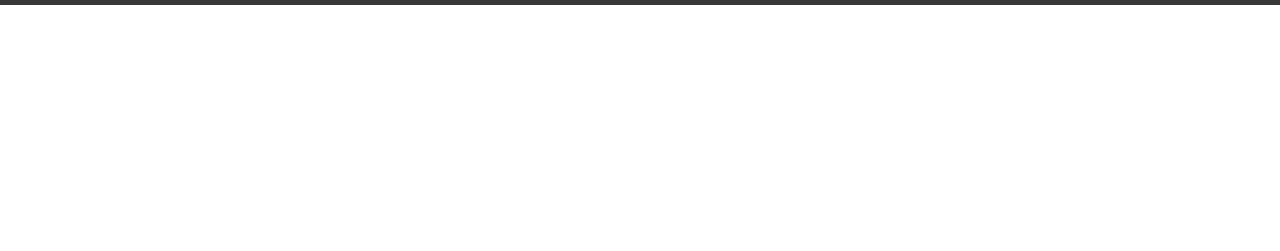
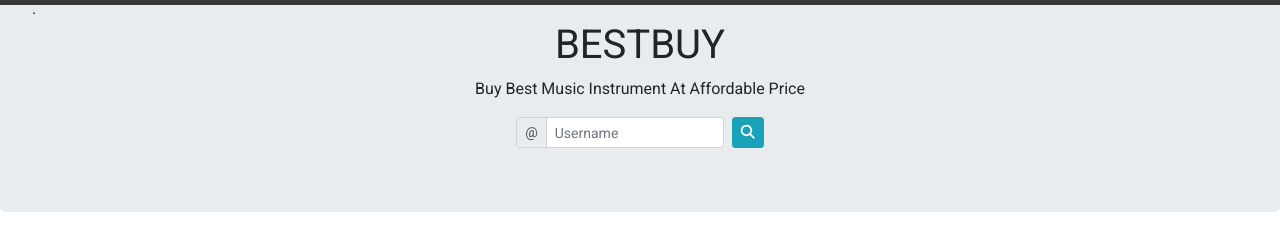
Before and after one commit to hemantso/bestbuy, a website: page index.html in a window 1280 px wide. Shown: the part 67-318 px from the top of the page. Drawn offline with nearby package versions, Linux system fonts and the light colour scheme.

Commit message:
jumbotron section

```diff
--- a/index.html
+++ b/index.html
@@ -9,7 +9,7 @@
     <link href="https://fonts.googleapis.com/css?family=Roboto|Roboto+Condensed&display=swap" rel="stylesheet">
   </head>
   <body>
-    <nav class="navbar navbar-dark  navbar-expand-md custom-1">
+    <nav class="navbar navbar-dark  navbar-expand-md custom-1 fixed-top">
         <div class="container ">
            <a href="#" class="navbar-brand">
             <i class="fas fa-drum fa-2x"></i>
@@ -67,6 +67,28 @@
         </div>
       </nav>
 
+      <section>
+      <div class="jumbotron ">
+        .<div class="container-fluid d-flex flex-column  align-items-center justify-content-end">
+        <h1>BESTBUY</h1>
+        <p>Buy Best Music Instrument At Affordable Price</p>
+        <form class="form-inline">
+          <div class="input-group input-group-sm mr-2">
+            <div class="input-group-prepend">
+              <span class="input-group-text" id="basic-addon1">@</span>
+            </div>
+            <input type="text" class="form-control" placeholder="Username" aria-label="Username" aria-describedby="basic-addon1">
+          </div>
+          <button class="btn btn-info btn-sm" type="submit"><i class="fas fa-search"></i></button>
+        </form>
+      </div>
+      </div>
+    </section>
+    <section>
+      <div class="conatiner">
+
+      </div>
+    </section>
     <script src="https://kit.fontawesome.com/719aa1bbf5.js" crossorigin="anonymous"></script>
     <script src="https://code.jquery.com/jquery-3.3.1.slim.min.js" integrity="sha384-q8i/X+965DzO0rT7abK41JStQIAqVgRVzpbzo5smXKp4YfRvH+8abtTE1Pi6jizo" crossorigin="anonymous"></script>
     <script src="https://cdnjs.cloudflare.com/ajax/libs/popper.js/1.14.7/umd/popper.min.js" integrity="sha384-UO2eT0CpHqdSJQ6hJty5KVphtPhzWj9WO1clHTMGa3JDZwrnQq4sF86dIHNDz0W1" crossorigin="anonymous"></script>
--- a/style.css
+++ b/style.css
@@ -33,6 +33,7 @@
     align-items: center;
 
 }
+
 .navbar-dark .navbar-toggler:hover{
   border-color: #D35266;
 }
```
